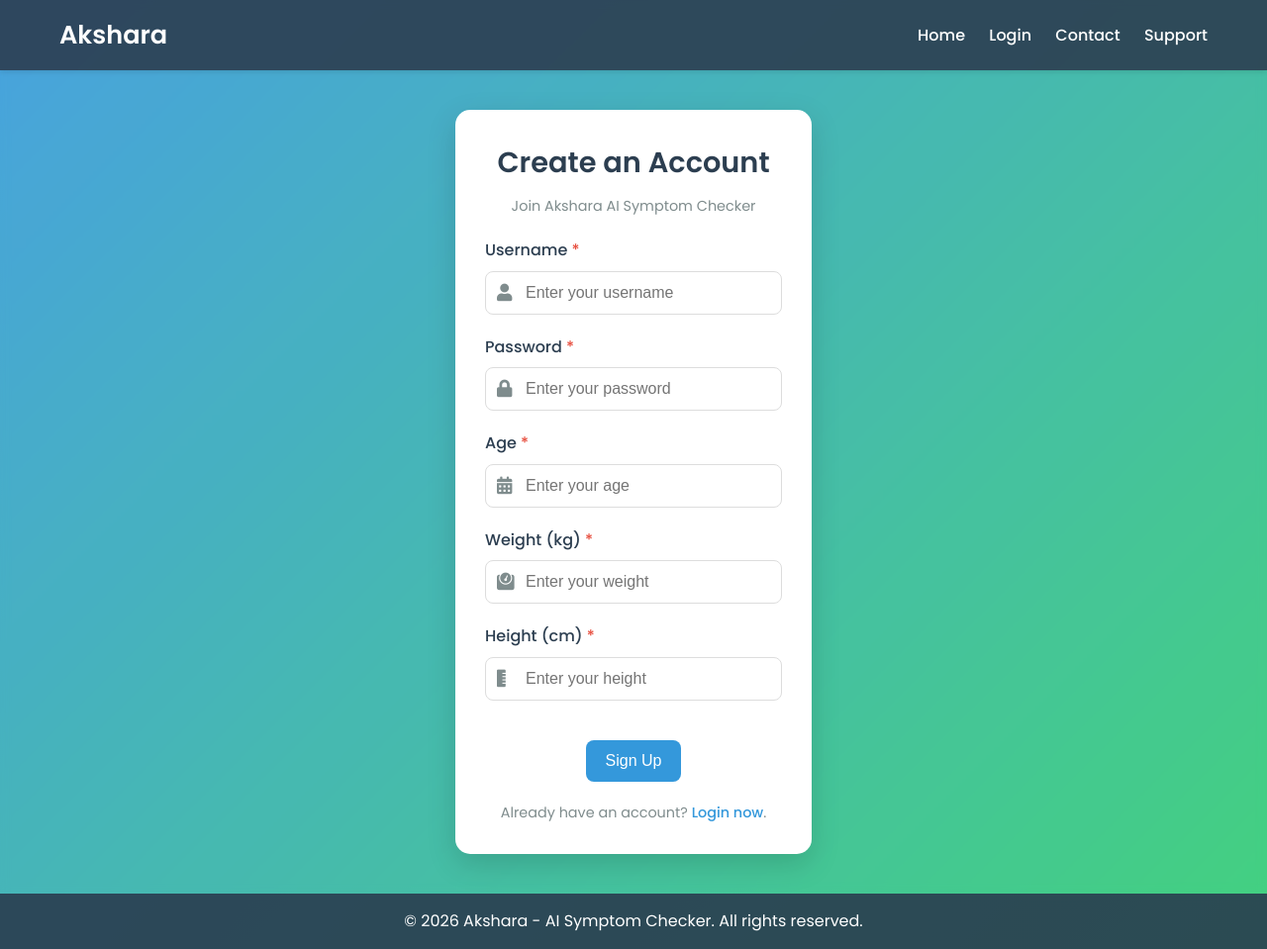
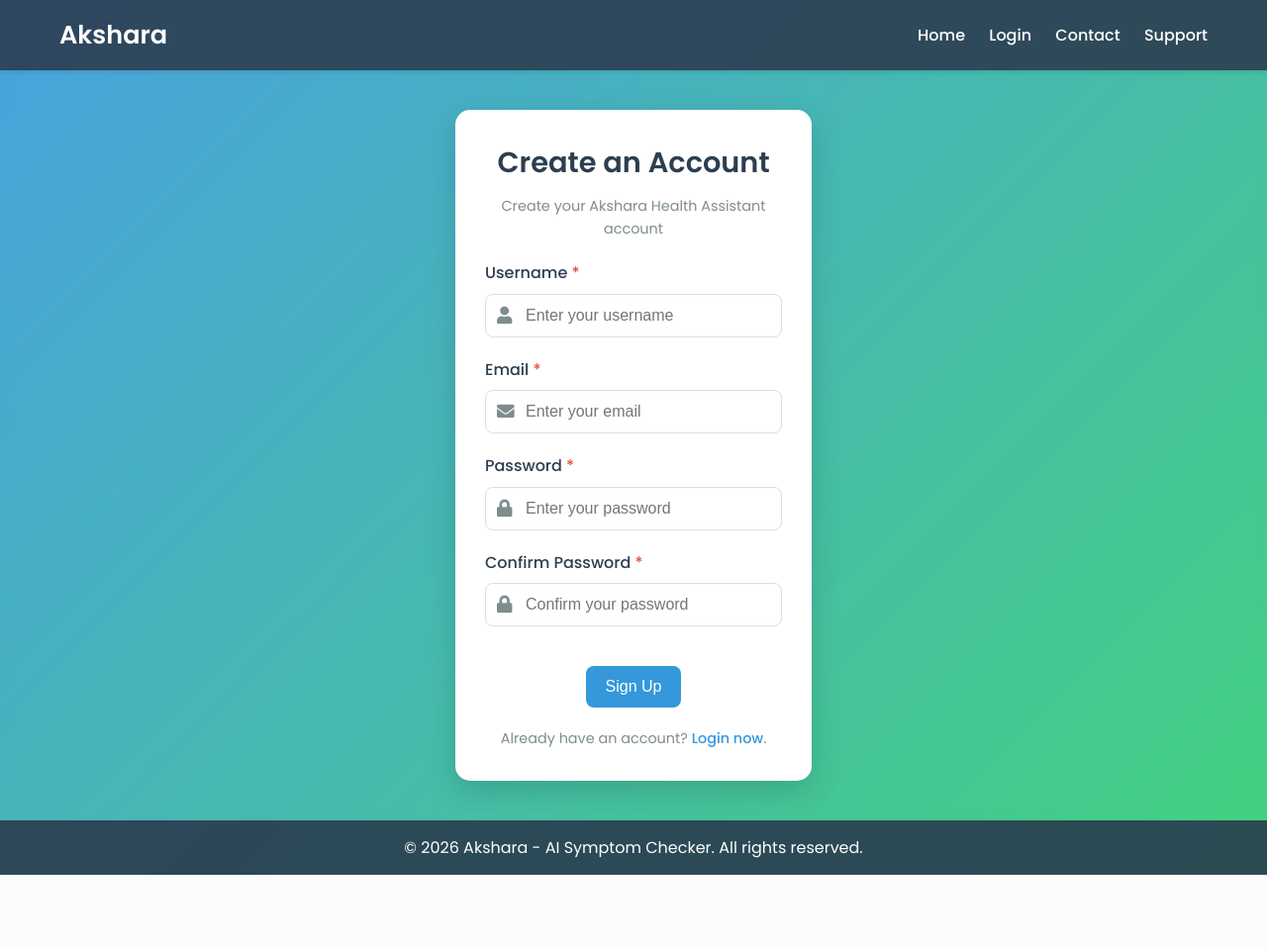
Before and after one commit to astra-datalabs/akshara-ai-symptom-checker, a Flask app: page /signup in a window 1280 px wide. Shown: the whole page at 99% size. After the commit the page ends 884 px from the top, so only its background shows below. Run offline with Flask 3, Linux system fonts and the light colour scheme.

Commit message:
Migrate signup system to MongoDB Atlas

```diff
--- a/app.py
+++ b/app.py
@@ -22,6 +22,9 @@ from sklearn.feature_extraction.text import CountVectorizer
 from sklearn.naive_bayes import MultinomialNB
 import logging
 from jinja2.exceptions import TemplateNotFound
+from backend.config.database import users_collection
+from datetime import datetime, UTC
+
 
 # Check and download NLTK resources
 
@@ -457,46 +460,37 @@ def login():
 def signup():
     if request.method == "POST":
         username = request.form.get("username")
+        email = request.form.get("email")
         password = request.form.get("password")
-        age = request.form.get("age")
-        weight = request.form.get("weight")
-        height = request.form.get("height")
+        confirm_password = request.form.get("confirm_password")
 
-        if not all([username, password, age, weight, height]):
+        if not all([username, email, password, confirm_password]):
             logging.error("Signup attempt with missing fields")
             return safe_render_template("signup.html", error="All fields are required")
 
+        if password != confirm_password:
+            logging.warning("Signup failed: Passwords do not match")
+            return safe_render_template("signup.html", error="Passwords do not match")
+
+        password_hash = hashlib.sha256(password.encode()).hexdigest()
         try:
-            age = int(age)
-            weight = float(weight)
-            height = float(height)
-            if age <= 0 or weight <= 0 or height <= 0:
-                raise ValueError("Age, weight, and height must be positive numbers")
-        except ValueError as e:
-            logging.error(f"Signup validation error: {str(e)}")
-            return safe_render_template("signup.html", error=str(e))
-
-        password = hashlib.sha256(password.encode()).hexdigest()
-        try:
-            conn = sqlite3.connect("database.db")
-            c = conn.cursor()
-            c.execute(
-                "INSERT INTO users (username, password, age, weight, height) VALUES (?, ?, ?, ?, ?)",
-                (username, password, age, weight, height),
-            )
-            conn.commit()
-            logging.info(f"User {username} signed up successfully")
+            existing_user = users_collection.find_one({"$or": [{"username": username}, {"email": email}]})
+            if existing_user:
+                logging.warning("Signup failed: Username or email already exists")
+                return safe_render_template("signup.html", error="Username or email already exists")
+            user_data = {"username": username,
+                         "email": email,
+                         "password_hash": password_hash,
+                         "profile_completed": False,
+                         "is_active": True,
+                         "created_at": datetime.now(UTC),
+                         "last_login": None}
+            users_collection.insert_one(user_data)
+            logging.info(f"User created successfully: {username}")
             return redirect(url_for("login"))
-        except sqlite3.IntegrityError:
-            logging.warning(f"Signup failed: Username {username} already exists")
-            return safe_render_template("signup.html", error="Username already exists")
         except Exception as e:
-            logging.error(f"Signup error: {str(e)}")
-            return safe_render_template(
-                "signup.html", error="An error occurred, please try again"
-            )
-        finally:
-            conn.close()
+            logging.error(f"Error occurred while creating user: {e}")
+            return safe_render_template("signup.html", error="An error occurred, please try again")
     return safe_render_template("signup.html")
 
 
--- a/templates/signup.html
+++ b/templates/signup.html
@@ -26,7 +26,7 @@
             <div class="auth-container">
                 <div class="auth-card">
                     <h2>Create an Account</h2>
-                    <p class="auth-subtitle">Join Akshara AI Symptom Checker</p>
+                    <p class="auth-subtitle">Create your Akshara Health Assistant account</p>
                     {% if error %}
                         <div class="error-message">{{ error }}</div>
                     {% endif %}
@@ -39,6 +39,13 @@
                             </div>
                         </div>
                         <div class="form-group">
+                            <label for="email">Email <span class="required">*</span></label>
+                            <div class="input-wrapper">
+                                <i class="fas fa-envelope input-icon"></i>
+                                <input type="email" id="email" name="email" placeholder="Enter your email" required>
+                            </div>
+                        </div>
+                        <div class="form-group">
                             <label for="password">Password <span class="required">*</span></label>
                             <div class="input-wrapper">
                                 <i class="fas fa-lock input-icon"></i>
@@ -46,24 +53,10 @@
                             </div>
                         </div>
                         <div class="form-group">
-                            <label for="age">Age <span class="required">*</span></label>
+                            <label for="confirm_password">Confirm Password <span class="required">*</span></label>
                             <div class="input-wrapper">
-                                <i class="fas fa-calendar-alt input-icon"></i>
-                                <input type="number" id="age" name="age" placeholder="Enter your age" required>
-                            </div>
-                        </div>
-                        <div class="form-group">
-                            <label for="weight">Weight (kg) <span class="required">*</span></label>
-                            <div class="input-wrapper">
-                                <i class="fas fa-weight input-icon"></i>
-                                <input type="number" id="weight" name="weight" placeholder="Enter your weight" step="0.1" required>
-                            </div>
-                        </div>
-                        <div class="form-group">
-                            <label for="height">Height (cm) <span class="required">*</span></label>
-                            <div class="input-wrapper">
-                                <i class="fas fa-ruler-vertical input-icon"></i>
-                                <input type="number" id="height" name="height" placeholder="Enter your height" step="0.1" required>
+                                <i class="fas fa-lock input-icon"></i>
+                                <input type="password" id="confirm_password" name="confirm_password" placeholder="Confirm your password" required>
                             </div>
                         </div>
                         <div class="form-actions">
```
